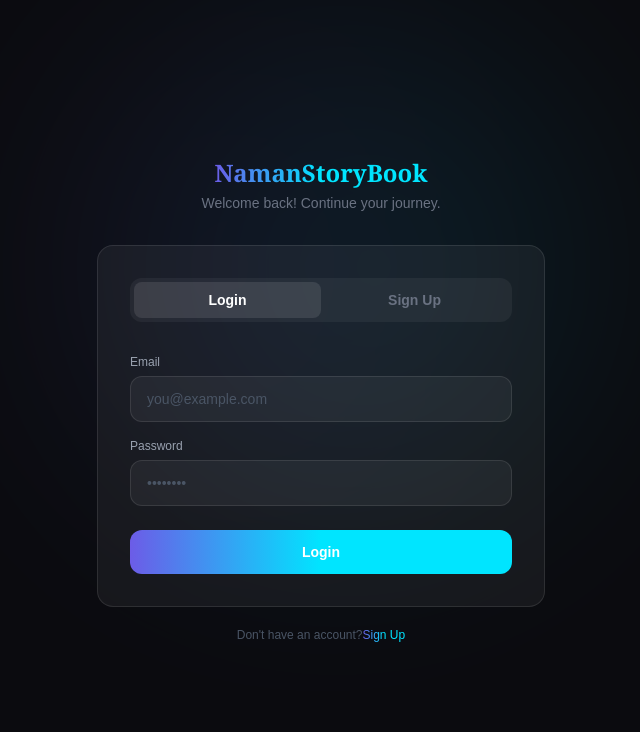
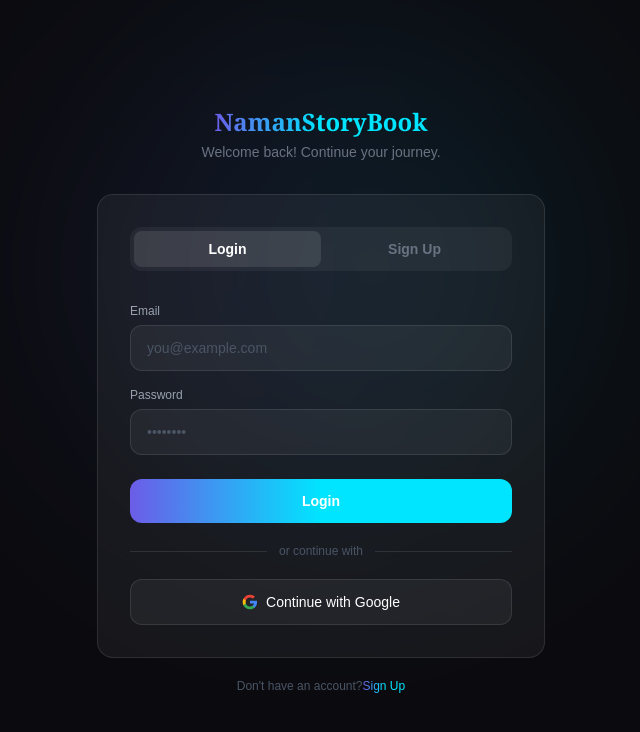
Before and after one commit to kaihatsuRONIT/NSB-Frontend, a Next.js app: page /login in a window 1280 px wide. Shown: the top 732 px of the page, without its empty margins (319-959 px from the left). Built offline with nearby package versions, Linux system fonts and the light colour scheme; no server answers.

Commit message:
feature : google login added

```diff
--- a/src/app/layout.jsx
+++ b/src/app/layout.jsx
@@ -28,7 +28,6 @@ export default function RootLayout({ children }) {
         <AuthProvider>
           {children}
         </AuthProvider>
-        <Script src="https://checkout.razorpay.com/v1/checkout.js" strategy="lazyOnload" />
       </body>
     </html>
   );
--- a/src/app/login/page.jsx
+++ b/src/app/login/page.jsx
@@ -1,7 +1,7 @@
 'use client';
 import { useState } from 'react';
 import { useAuth } from '@/context/AuthContext';
-import { useRouter } from 'next/navigation';
+import { useRouter, useSearchParams } from 'next/navigation';
 
 export default function Page() {
     const { login } = useAuth();
@@ -10,8 +10,15 @@ export default function Page() {
     const [password, setPassword] = useState('');
     const [error, setError] = useState('');
     const [loading, setLoading] = useState(false);
+    const searchParams = useSearchParams();
+    const googleError = searchParams.get('error');
 
     const handleLogin = async () => {
+        const emailRegex = /^[a-zA-Z0-9._%+-]+@gmail\.com$/;
+        if (!emailRegex.test(email)) {
+            setError('Enter a valid email address');
+            return;
+        }
         setLoading(true);
         setError('');
         try {
@@ -111,7 +118,7 @@ export default function Page() {
                         </div>
 
                         {/* Error */}
-                        {error === 'ALREADY_LOGGED_IN' ? (
+                        {error === 'ALREADY_LOGGED_IN' || error === 'already_logged_in' ? (
                             <div className="flex flex-col gap-2 text-center">
                                 <p className="text-yellow-400 text-sm">Already logged in on another device or session.Logout from other devices to continue</p>
                             </div>
@@ -129,15 +136,18 @@ export default function Page() {
                             {loading ? 'Logging in...' : 'Login'}
                         </button>
 
-                        {/* Divider
+                        {/* Divider */}
                         <div className="flex items-center gap-3 my-1">
                             <div className="flex-1 h-px bg-white/10" />
                             <span className="text-gray-600 text-xs">or continue with</span>
                             <div className="flex-1 h-px bg-white/10" />
-                        </div> */}
+                        </div>
 
-                        {/* Google
-                        <button className="w-full py-3 rounded-xl text-white text-sm font-medium bg-white/5 border border-white/10 hover:bg-white/10 transition flex items-center justify-center gap-2">
+                        {/* Google */}
+                        <button
+                            onClick={() => window.location.href = `${process.env.NEXT_PUBLIC_API_URL}/auth/google`}
+                            className="w-full py-3 rounded-xl text-white text-sm font-medium bg-white/5 border border-white/10 hover:bg-white/10 transition flex items-center justify-center gap-2"
+                        >
                             <svg width="16" height="16" viewBox="0 0 24 24">
                                 <path fill="#4285F4" d="M22.56 12.25c0-.78-.07-1.53-.2-2.25H12v4.26h5.92c-.26 1.37-1.04 2.53-2.21 3.31v2.77h3.57c2.08-1.92 3.28-4.74 3.28-8.09z" />
                                 <path fill="#34A853" d="M12 23c2.97 0 5.46-.98 7.28-2.66l-3.57-2.77c-.98.66-2.23 1.06-3.71 1.06-2.86 0-5.29-1.93-6.16-4.53H2.18v2.84C3.99 20.53 7.7 23 12 23z" />
@@ -145,7 +155,7 @@ export default function Page() {
                                 <path fill="#EA4335" d="M12 5.38c1.62 0 3.06.56 4.21 1.64l3.15-3.15C17.45 2.09 14.97 1 12 1 7.7 1 3.99 3.47 2.18 7.07l3.66 2.84c.87-2.6 3.3-4.53 6.16-4.53z" />
                             </svg>
                             Continue with Google
-                        </button> */}
+                        </button>
                     </div>
                 </div>
 
--- a/src/app/signup/page.jsx
+++ b/src/app/signup/page.jsx
@@ -14,6 +14,11 @@ export default function Page() {
     const [loading, setLoading] = useState(false);
 
     const handleRegister = async () => {
+        const emailRegex = /^[a-zA-Z0-9._%+-]+@gmail\.com$/;
+        if (!emailRegex.test(email)) {
+            setError('Enter a valid email address');
+            return;
+        }
         setError('');
         if (password !== confirmPassword) {
             setError('Passwords do not match');
@@ -140,15 +145,17 @@ export default function Page() {
                             {loading ? 'Creating Account...' : 'Create Account'}
                         </button>
 
-                        {/* Divider
+                        {/* Divider */}
                         <div className="flex items-center gap-3 my-1">
                             <div className="flex-1 h-px bg-white/10" />
                             <span className="text-gray-600 text-xs">or continue with</span>
                             <div className="flex-1 h-px bg-white/10" />
-                        </div> */}
+                        </div>
 
-                        {/* Google
-                        <button className="w-full py-3 rounded-xl text-white text-sm font-medium bg-white/5 border border-white/10 hover:bg-white/10 transition flex items-center justify-center gap-2">
+                        {/* Google */}
+                        <button
+                            onClick={() => window.location.href = `${process.env.NEXT_PUBLIC_API_URL}/auth/google`}
+                            className="w-full py-3 rounded-xl text-white text-sm font-medium bg-white/5 border border-white/10 hover:bg-white/10 transition flex items-center justify-center gap-2">
                             <svg width="16" height="16" viewBox="0 0 24 24">
                                 <path fill="#4285F4" d="M22.56 12.25c0-.78-.07-1.53-.2-2.25H12v4.26h5.92c-.26 1.37-1.04 2.53-2.21 3.31v2.77h3.57c2.08-1.92 3.28-4.74 3.28-8.09z" />
                                 <path fill="#34A853" d="M12 23c2.97 0 5.46-.98 7.28-2.66l-3.57-2.77c-.98.66-2.23 1.06-3.71 1.06-2.86 0-5.29-1.93-6.16-4.53H2.18v2.84C3.99 20.53 7.7 23 12 23z" />
@@ -156,7 +163,7 @@ export default function Page() {
                                 <path fill="#EA4335" d="M12 5.38c1.62 0 3.06.56 4.21 1.64l3.15-3.15C17.45 2.09 14.97 1 12 1 7.7 1 3.99 3.47 2.18 7.07l3.66 2.84c.87-2.6 3.3-4.53 6.16-4.53z" />
                             </svg>
                             Continue with Google
-                        </button> */}
+                        </button>
                     </div>
                 </div>
 
```
